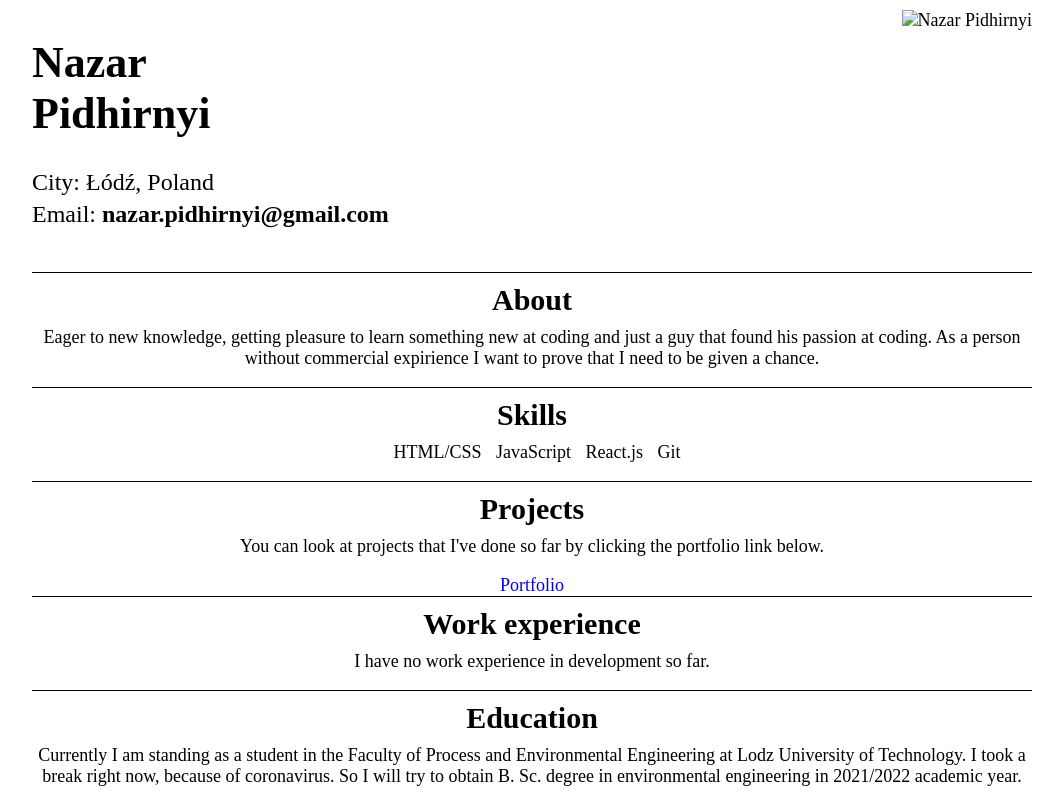
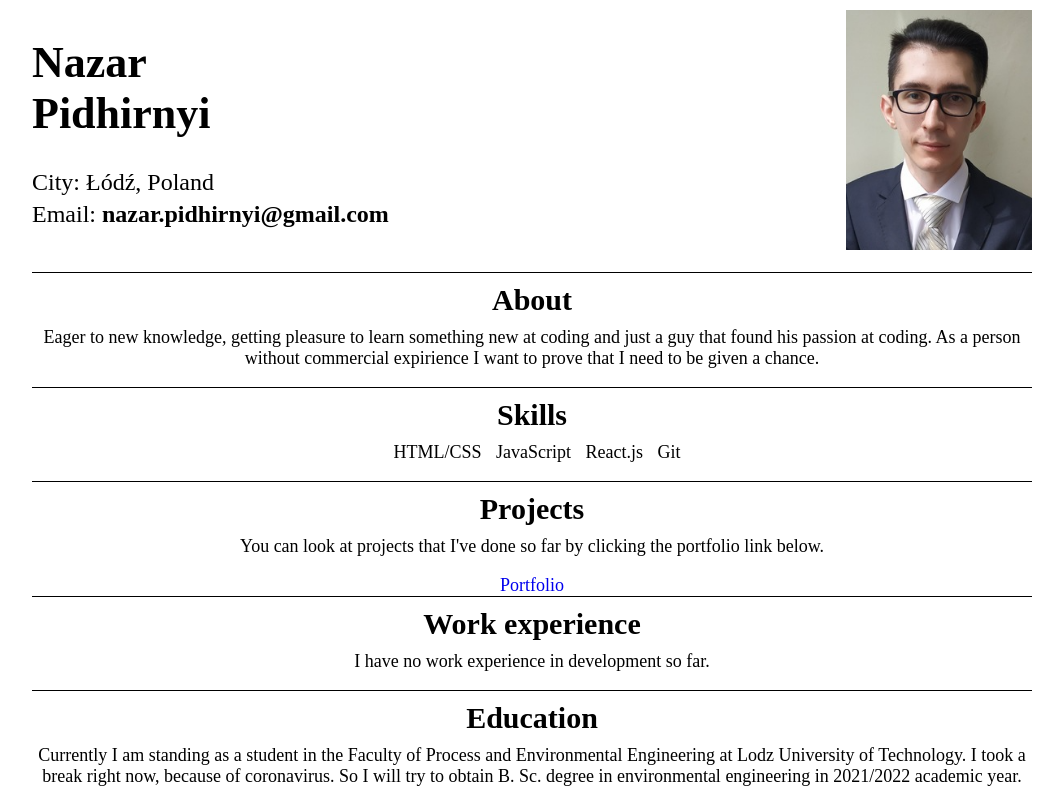
Before and after one commit to Razlond-dev/rsschool-cv, a plain HTML site: page index.html in a window 1280 px wide. Shown: the top 800 px of the page, without its empty margins (108-1171 px from the left). Drawn offline with Linux system fonts and the light colour scheme; the site is published under a folder, as on GitHub Pages, so addresses that start at the root find nothing.

Commit message:
refactor: change image path

```diff
--- a/index.html
+++ b/index.html
@@ -28,7 +28,7 @@
             </ul>
           </nav>
         </div>
-        <img src="/images/CV.jpg" alt="Nazar Pidhirnyi">
+        <img src="images/CV.jpg" alt="Nazar Pidhirnyi">
       </div>
     </header>
 
```
